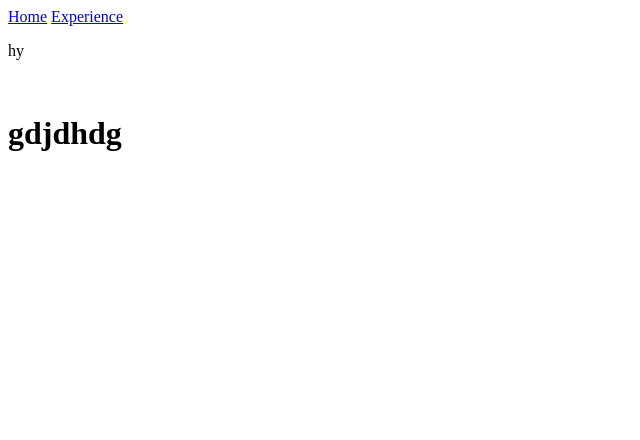
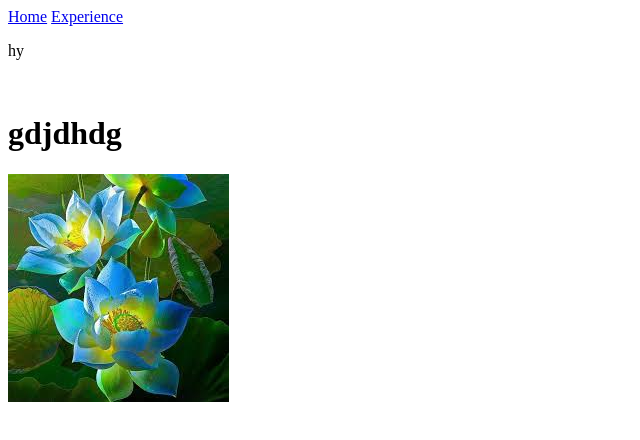
Before and after one commit to Hersha797/portfolio-hy, a plain HTML site: page index.html in a window 1280 px wide. Shown: the whole page, without its empty margins (0-640 px from the left). Drawn offline with Linux system fonts and the light colour scheme.

Commit message:
added image

```diff
--- a/index.html
+++ b/index.html
@@ -11,5 +11,6 @@
     <p>hy</p>
     <br>
     <h1>gdjdhdg</h1>
+    <img src="images/blue-flower.jpeg">
 </body>
 </html>
```
